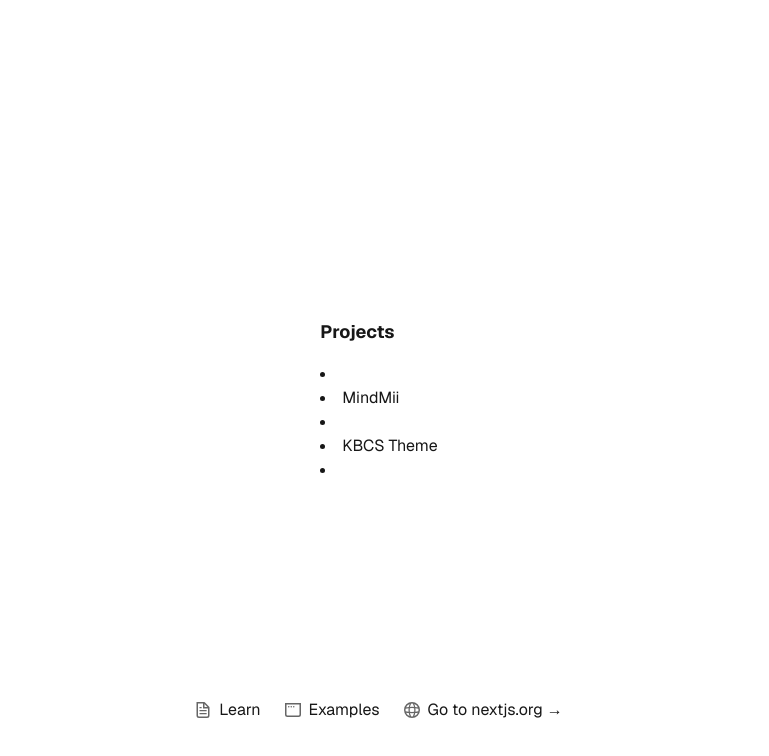
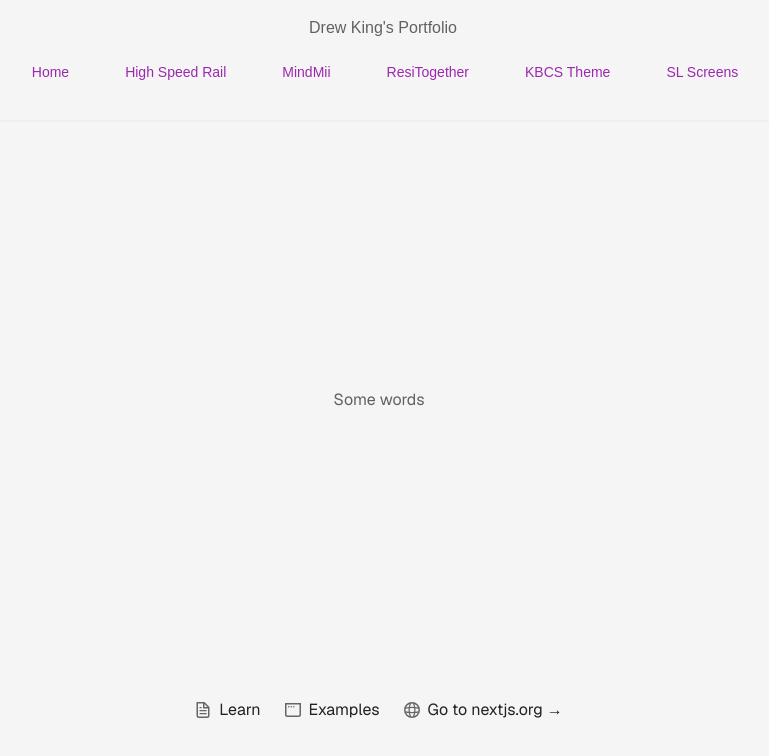
Before and after one commit to andrewpking/kingdrewsea-portfolio, a Next.js app: page / in a window 1280 px wide. Shown: the top 756 px of the page, without its empty margins (261-1030 px from the left). Built offline with nearby package versions, Linux system fonts and the light colour scheme.

Commit message:
Updated page to have a nav-bar from Header.tsx

```diff
--- a/src/app/page.tsx
+++ b/src/app/page.tsx
@@ -1,31 +1,16 @@
 import Image from "next/image";
-import Link from "next/link";
+// import Link from "next/link";
+import Header from "./components/Header";
+import "./styles.scss";
 
 export default function Home() {
   return (
+    <div>
+      <Header />
       <div className="grid grid-rows-[20px_1fr_20px] items-center justify-items-center min-h-screen p-8 pb-20 gap-16 sm:p-20 font-[family-name:var(--font-geist-sans)]">
-      <header className="flex flex-col gap-8 row-start-2 items-center sm:items-start">
-      <nav className="flex flex-col gap-4">
-          <h2 className="text-lg font-bold">Projects</h2>
-          <ul className="list-disc list-inside">
-            <li>
-              {/* <Link href="/pages/high-speed-rail">High Speed Rail</Link> */}
-            </li>
-            <li>
-              <Link href="/mindmii">MindMii</Link>
-            </li>
-            <li>
-              {/* <Link href="/pages/resitogether">ResiTogether</Link> */}
-            </li>
-            <li>
-              <Link href="/kbcs">KBCS Theme</Link>
-            </li>
-            <li>
-              {/* <Link href="/pages/sl-screens">SL Screens</Link> */}
-            </li>
-          </ul>
-        </nav>
-      </header>
+        <main className="row-start-2 flex flex-col items-center justify-center gap-6">
+          <p>Some words</p>
+        </main>
         <footer className="row-start-3 flex gap-6 flex-wrap items-center justify-center">
           <a
             className="flex items-center gap-2 hover:underline hover:underline-offset-4"
@@ -74,5 +59,6 @@ export default function Home() {
           </a>
         </footer>
       </div>
+    </div>
   );
 }
```
Lines whose indentation alone changed are shown as unchanged.
